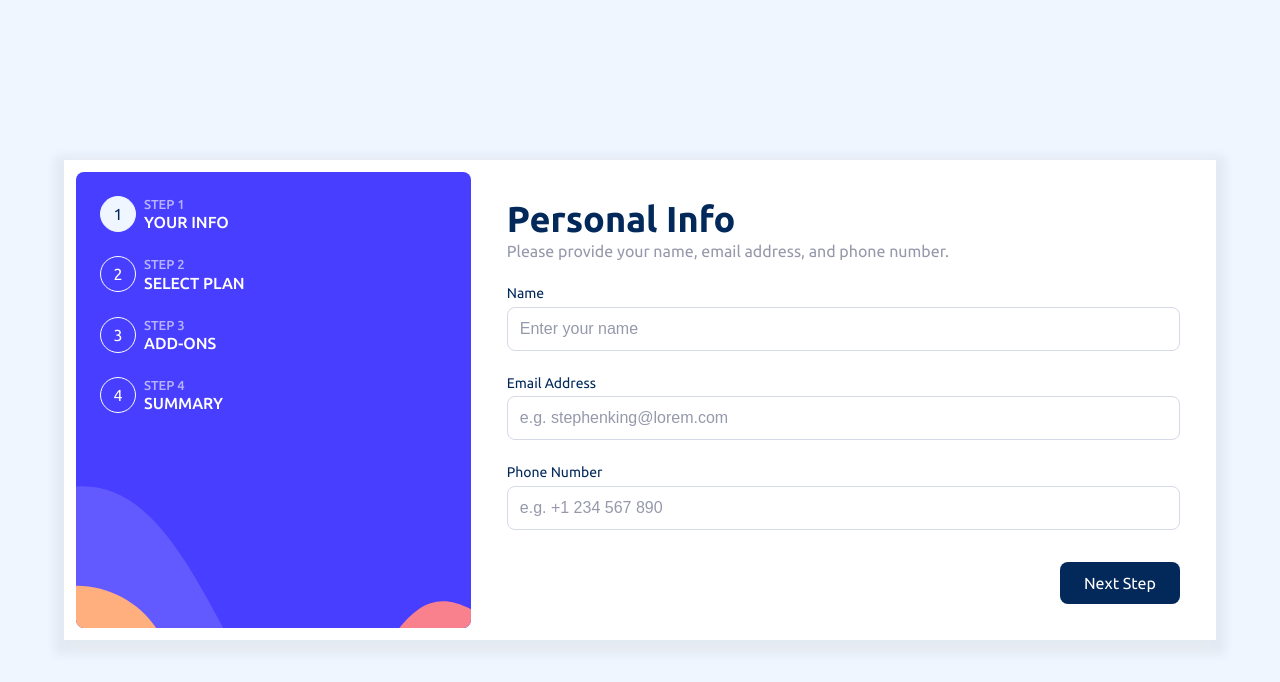
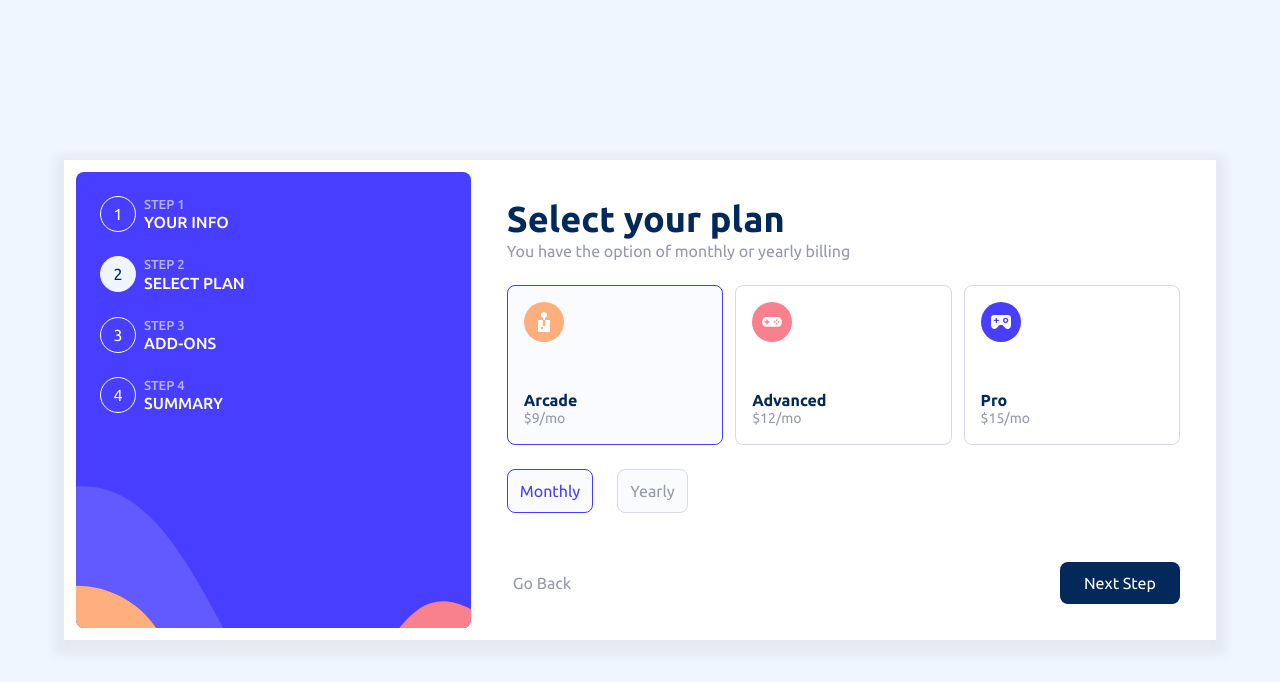
Before and after one commit to yvnvs/multi-step-form, a React (Vite) app: page / in a window 1280 px wide. Shown: the top 682 px of the page. Built offline with nearby package versions, Linux system fonts and the light colour scheme.

Commit message:
step2 component

```diff
--- a/src/components/multi-step-form/index.jsx
+++ b/src/components/multi-step-form/index.jsx
@@ -40,7 +40,7 @@
 
 function MultiStepForm(){
 
-    const [activeStep, setActiveStep] = useState("step1");
+    const [activeStep, setActiveStep] = useState("step2");
     const ActiveStep = Steps[activeStep].component
 
     return(
--- /dev/null
+++ b/src/components/step-2/constants.jsx
@@ -0,0 +1,15 @@
+import ArcadeIcon from "../../assets/icon-arcade.svg"
+import AdvancedIcon from "../../assets/icon-advanced.svg"
+import ProIcon from "../../assets/icon-pro.svg"
+
+
+export const Icons = {
+    1:ArcadeIcon,
+    2:AdvancedIcon,
+    3:ProIcon
+}
+
+export  const DEFAULT_PLAN = 1;
+export  const DEFAULT_BILLING_TYPE = "monthly";
+export  const MONTHLY = "monthly"
+export  const YEARLY = "yearly"
--- a/src/components/step-2/index.jsx
+++ b/src/components/step-2/index.jsx
@@ -1,9 +1,57 @@
+import { useState } from "react"
 import Step from "../step"
+import FormJSON from "../../../form.json"
 
-function Step2(props){
+import ArcadeIcon from "../../assets/icon-arcade.svg"
+import AdvancedIcon from "../../assets/icon-advanced.svg"
+import ProIcon from "../../assets/icon-pro.svg"
+
+import * as S from "./styled"
+
+import {
+    Icons,
+    DEFAULT_PLAN,
+    DEFAULT_BILLING_TYPE,
+    MONTHLY,
+    YEARLY,
+} from "./constants"
+
+
+const { step2 } = FormJSON;
+
+function Step2(props) {
+
+    const [plan,setPlan] = useState(DEFAULT_PLAN);
+
+    const [billingType, setBillingType] = useState(DEFAULT_BILLING_TYPE)
+
+    const changePlan = (newPlan) => {
+        setPlan(newPlan);
+    }
+
+    const changeBillingType = (newBillingType)=> {
+        setBillingType(newBillingType);
+    }
+
     return (
         <Step {...props}>
-        Sidebar
+            <S.Step2>
+                <S.RadioGroup>
+                    {step2[billingType].map((item) => (
+                        <S.RadioLabel key={item.id} isSelected={item.id===plan}>
+                            <S.RadioInput name="plan-type" type="radio" onChange={()=> changePlan(item.id)} />
+                            <S.Icon src={Icons[item.id]} />
+                            <S.Title>{item.title}</S.Title>
+                            <S.Subtitle>{item.price}</S.Subtitle>
+                            {billingType === YEARLY && (<S.Description>{item.description}</S.Description>)}
+                        </S.RadioLabel>
+                    ))}
+                </S.RadioGroup>
+                    <S.BillingGroup>
+                        <S.BillingButton type="button" onClick={()=> changeBillingType(MONTHLY)} isSelected={billingType===MONTHLY }>Monthly</S.BillingButton>
+                        <S.BillingButton type="button" onClick={()=> changeBillingType(YEARLY)} isSelected={billingType===YEARLY }>Yearly</S.BillingButton>
+                    </S.BillingGroup>
+            </S.Step2>
         </Step>
     )
 }
--- a/src/components/step-2/styled.jsx
+++ b/src/components/step-2/styled.jsx
@@ -1 +1,85 @@
-import styled from "styled-components";
+import styled, { css } from "styled-components";
+
+export const Step2 = styled.div`
+display:flex;
+flex-direction:column;
+gap:24px;
+
+`;
+
+export const RadioGroup = styled.div`
+width: 100%;
+display: flex;
+gap: 12px;
+`;
+
+export const RadioLabel = styled.label`
+flex:1;
+border: 1px solid var(--light-gray);
+padding:16px;
+border-radius:8px;
+cursor: pointer;
+transition: border-color 200ms ease;
+
+${({ isSelected }) =>
+        isSelected &&
+        css`
+background-color: var(--alabaster);
+border-color: var(--purplish-blue);
+`}
+
+&:hover{
+    border-color: var(--purplish-blue);
+
+}
+`;
+
+export const RadioInput = styled.input`
+display:none;
+`;
+
+export const Icon = styled.img`
+margin-bottom: 48px;
+`;
+
+export const Title = styled.h3`
+font-weight:700;
+
+`;
+
+export const Subtitle = styled.h6`
+font-size:14px;
+color: var(--cool-gray);
+`;
+
+
+export const Description = styled.p`
+font-size:12px;
+color: var(--cool-gray);
+`;
+
+
+export const BillingGroup = styled.div`
+display:flex;
+align-items:center;
+gap:24px;
+
+`;
+
+
+export const BillingButton = styled.button`
+background-color: var(--alabaster);
+border: 1px solid var(--light-gray);
+padding:12px;
+border-radius:8px;
+color: var(--cool-gray);
+
+
+${({ isSelected }) =>
+        isSelected &&
+        css`
+        color: var(--purplish-blue);
+background-color: var(--alabaster);
+border-color: var(--purplish-blue);
+`}
+`;
```
